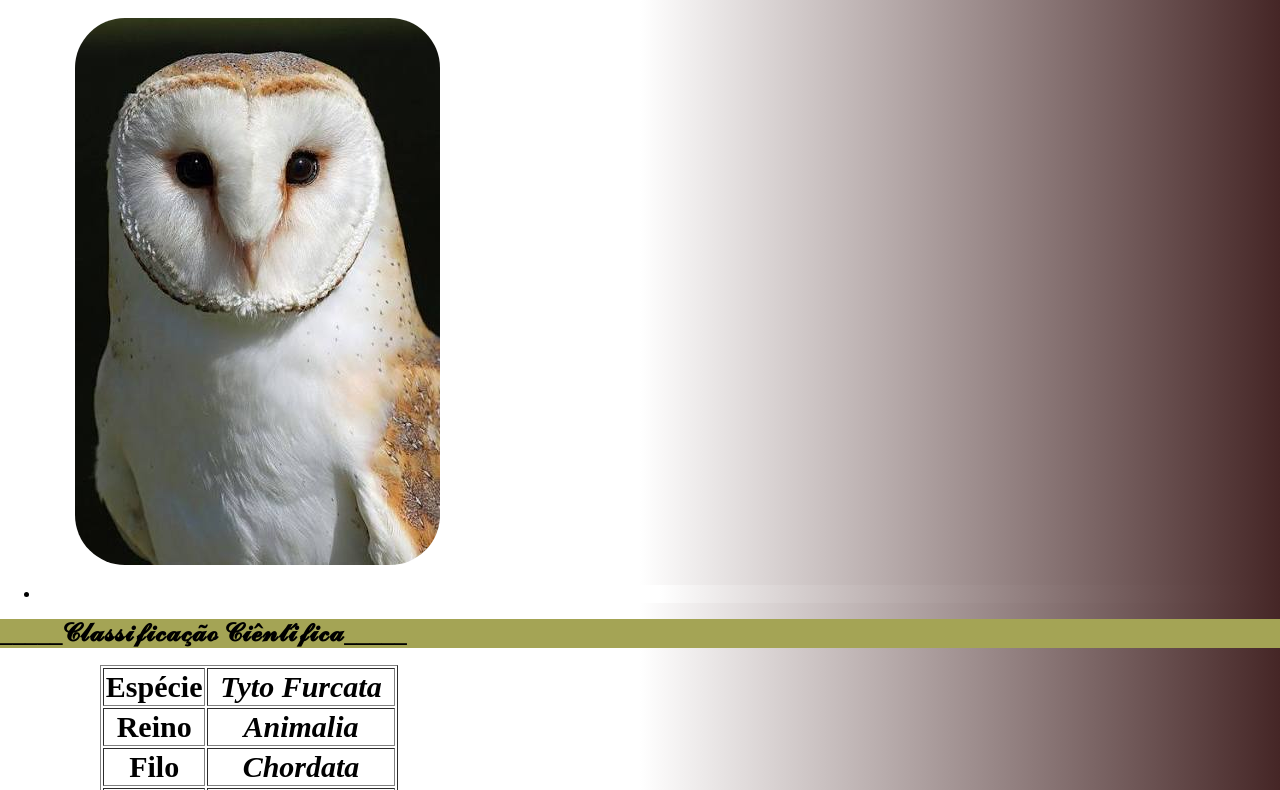
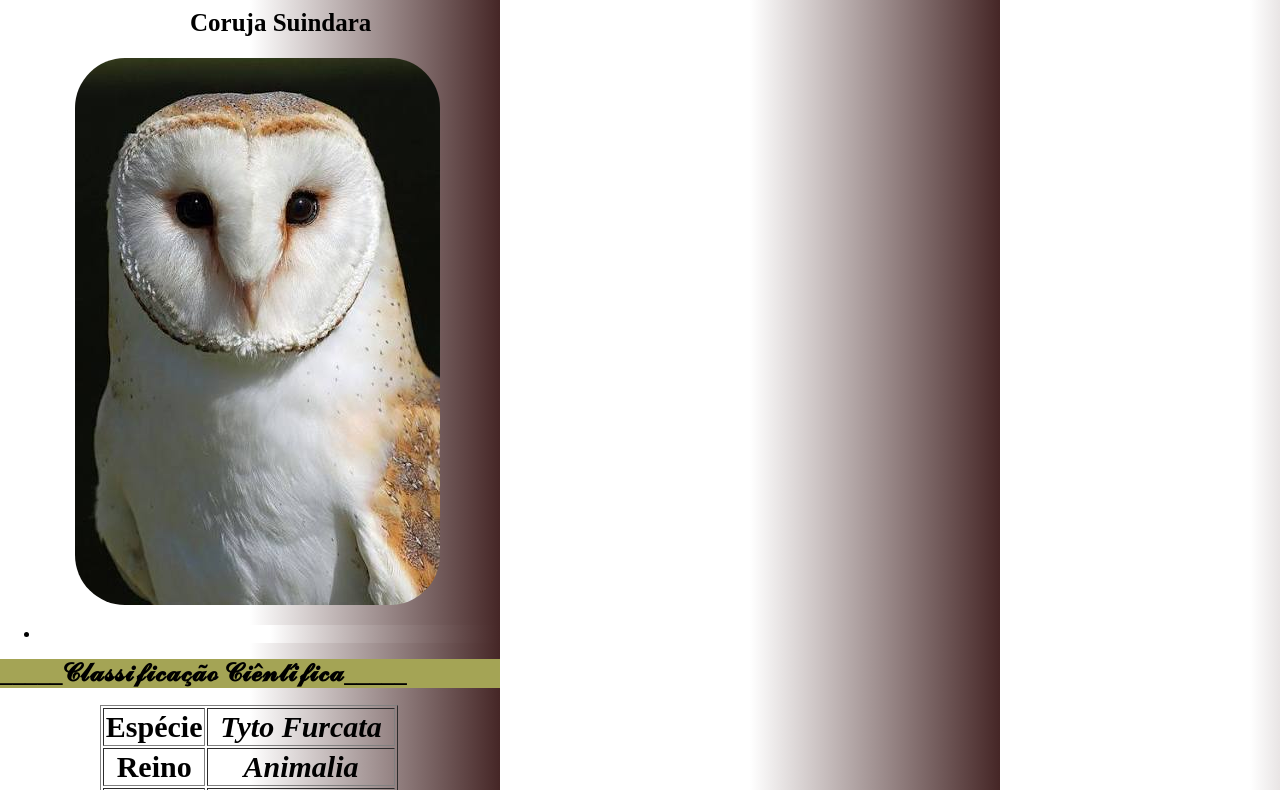
Before and after one commit to Ralandini/Trabalho-de-Anatomia, a plain HTML site: page index.html in a window 1280 px wide. Shown: the part 272-1062 px from the top of the page. Drawn offline with Linux system fonts and the light colour scheme.

Commit message:
ajuste para telefone
ajustei o tamanho do html para ser compativel para celulares apenas. Trabalho da Kyara.

```diff
--- a/css/style.css
+++ b/css/style.css
@@ -2,6 +2,7 @@
 body {
     background-image: linear-gradient(to right, white, white, rgb(69, 38, 38));
     margin: 0;
+
 }
 
 /* h1 {
@@ -44,3 +45,7 @@ div {
     height: 250px;
     box-shadow: black 10 20;
 }
+
+html {
+    width: 500px;
+}
```
